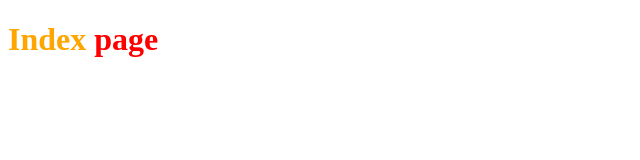
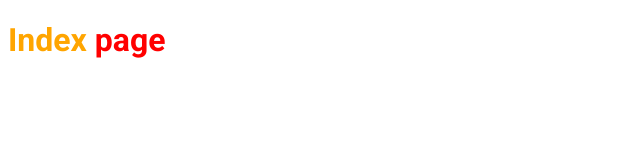
Before and after one commit to caiohenrique-developer/ig.news, a Next.js app: page / in a window 1280 px wide. Shown: the top 160 px of the page, without its empty margins (0-640 px from the left). Built offline with nearby package versions, Linux system fonts and the light colour scheme.

Commit message:
:hammer: [ CHORE ]: Create _document file and add Roboto font family

```diff
--- /dev/null
+++ b/src/pages/_document.tsx
@@ -0,0 +1,20 @@
+import Document, { Html, Head, Main, NextScript } from 'next/document';
+
+export default class MyDocument extends Document {
+    render() {
+        return (
+            <Html>
+                <Head>
+                    <link rel="preconnect" href="https://fonts.gstatic.com" />
+                    <link href="https://fonts.googleapis.com/css2?family=Roboto:wght@400;700;900&display=swap" rel="stylesheet" />
+
+                    <title>Ig.News | 👋 Hey, welcome</title>
+                </Head>
+                <body>
+                    <Main />
+                    <NextScript />
+                </body>
+            </Html>
+        )
+    }
+}
--- a/src/pages/index.tsx
+++ b/src/pages/index.tsx
@@ -1,5 +1,5 @@
-import style from '../styles/pages/home.module.sass';
+import styles from '../styles/pages/home.module.sass';
 
 export default function Home() {
-  return <h1 className={style.title}>Index <span>page</span></h1>
+  return <h1 className={styles.title}>Index <span>page</span></h1>
 }
--- a/src/styles/pages/home.module.sass
+++ b/src/styles/pages/home.module.sass
@@ -1,5 +1,6 @@
 .title
     color: orange
+    font-family: 'Roboto'
 
     span
         color: red
```
